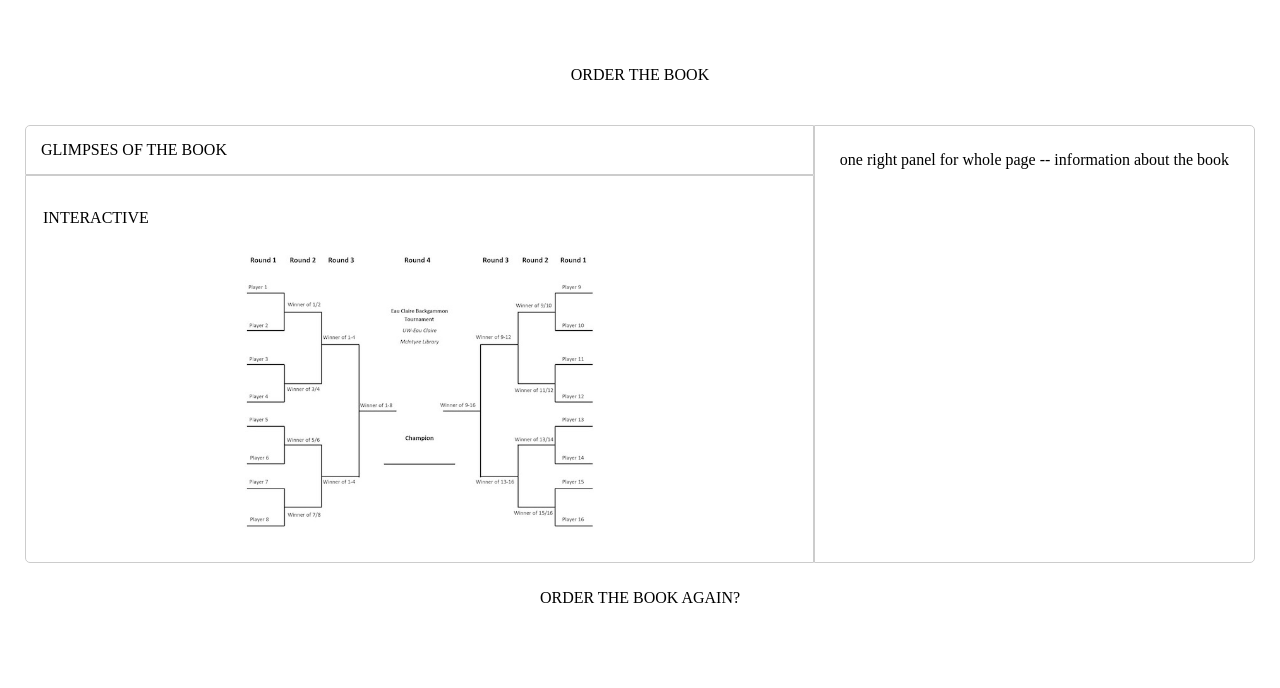
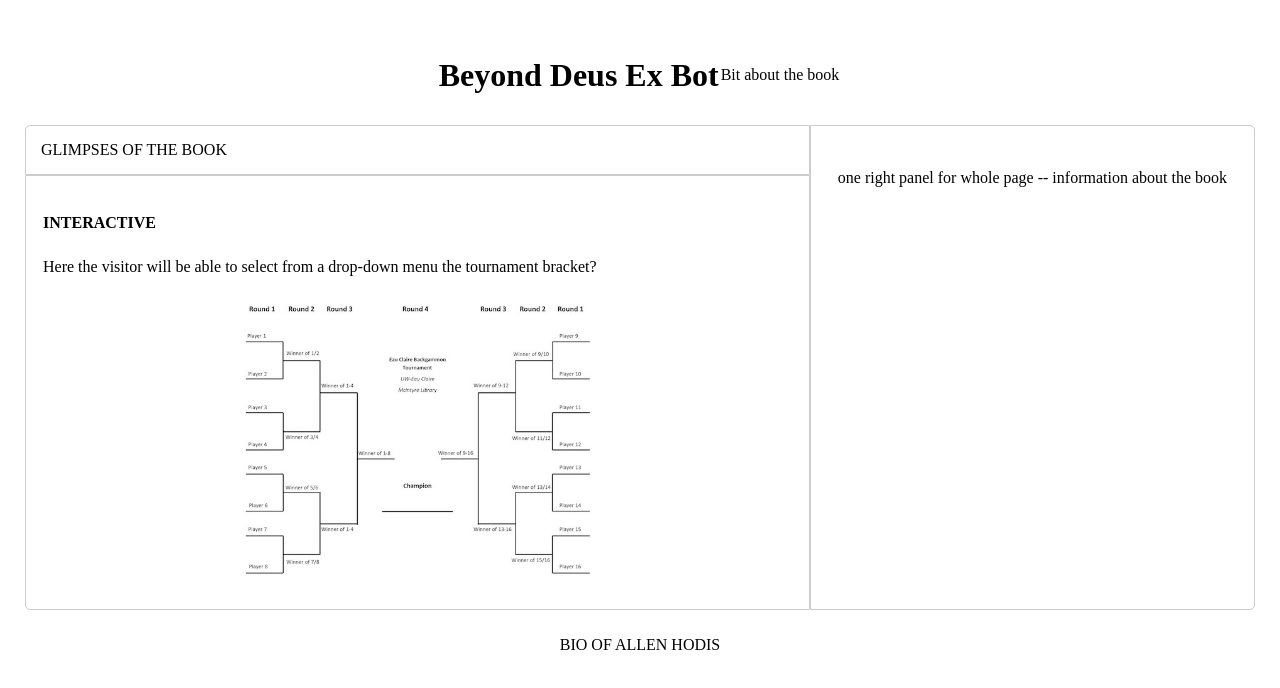
Before and after one commit to swim-mer/backgammon_book, a plain HTML site: page web_static/index.html in a window 1280 px wide. Drawn offline with Linux system fonts and the light colour scheme.

Commit message:
Add title

```diff
--- a/web_static/index.html
+++ b/web_static/index.html
@@ -9,17 +9,23 @@
 		<title>Backgammon Book by Allen Hodis</title>
 	</head>
 	<body>
-		<header>ORDER THE BOOK</header>
+		<header>
+			<h1>Beyond Deus Ex Bot</h1>
+			<p>Bit about the book</p>
+		</header>
 		<div class="flex-container">
 			<div class="flex-left">
 				<div class="left left-top">GLIMPSES OF THE BOOK</div><!--left side-->
 				<div class="left left-bottom">
-					<p>INTERACTIVE</p>
+					<h4>INTERACTIVE</h4>
+					<p>Here the visitor will be able to select from a drop-down menu the tournament bracket?</p>
 					<img src="images/backgammon_tourney_bracket.jpg" alt="Bracket chart">
 				</div><!--left side-->
 			</div>
-			<div class="right">one right panel for whole page -- information about the book</div><!--right side-->
+			<div class="right">
+				<p>one right panel for whole page -- information about the book</p>
+			</div><!--right side-->
 		</div>
-		<footer>ORDER THE BOOK AGAIN?</footer>
+		<footer>BIO OF ALLEN HODIS</footer>
 	</body>
 </html>
```
